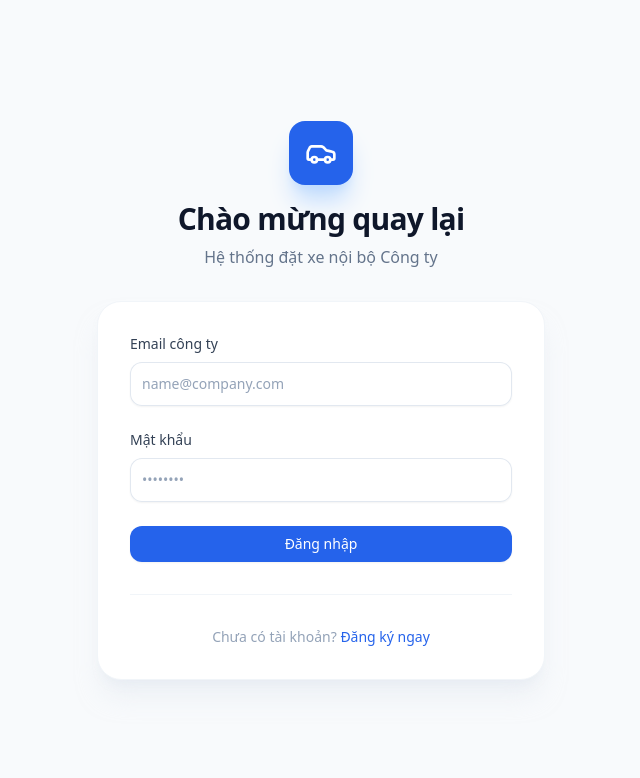
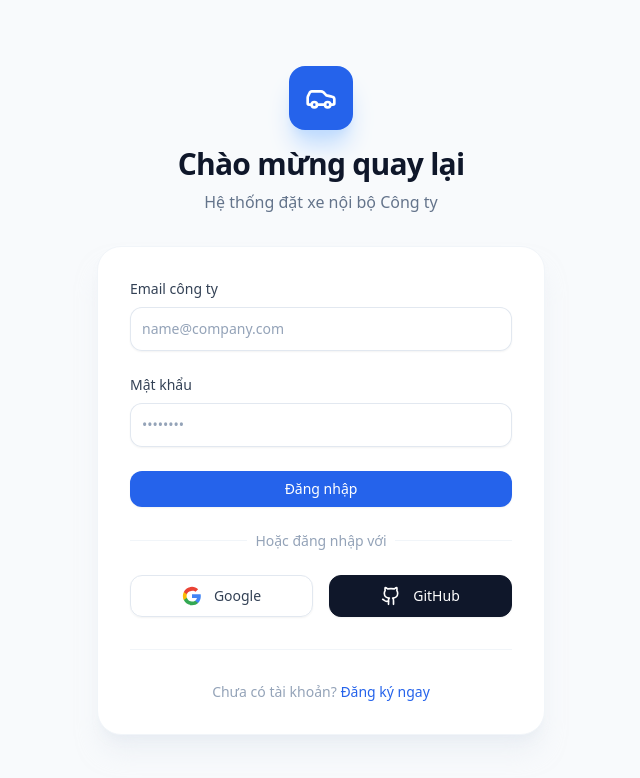
Before and after one commit to vietngd/booking-car, a React (Vite) app in the folder book-xe-admin/: page /login in a window 1280 px wide. Shown: the top 778 px of the page, without its empty margins (319-959 px from the left). Built offline with nearby package versions, Linux system fonts and the light colour scheme.

Commit message:
feat: Implement user authentication with Supabase, including a login page and the main application layout.

```diff
--- a/book-xe-admin/src/app/auth-context.tsx
+++ b/book-xe-admin/src/app/auth-context.tsx
@@ -8,6 +8,7 @@ interface AuthContextType {
   session: Session | null;
   loading: boolean;
   signOut: () => Promise<void>;
+  refreshSession: () => Promise<void>;
 }
 
 const AuthContext = createContext<AuthContextType | undefined>(undefined);
@@ -33,18 +34,53 @@ export const AuthProvider: React.FC<{ children: React.ReactNode }> = ({
     // Listen for auth changes
     const {
       data: { subscription },
-    } = supabase.auth.onAuthStateChange((_event, session) => {
+    } = supabase.auth.onAuthStateChange((event, session) => {
+      console.log("Auth event:", event);
       setSession(session);
+
       if (session) {
         fetchUserProfile(session.user.id, session.user.email!);
       } else {
         setUser(null);
         setLoading(false);
       }
+
+      if (event === "SIGNED_IN") {
+        console.log("User signed in");
+      }
+
+      if (event === "TOKEN_REFRESHED") {
+        console.log("Token refreshed successfully");
+      }
+
+      if (event === "SIGNED_OUT") {
+        setSession(null);
+        setUser(null);
+      }
+
+      if (event === "USER_UPDATED") {
+        if (session) fetchUserProfile(session.user.id, session.user.email!);
+      }
     });
 
     return () => subscription.unsubscribe();
   }, []);
+
+  const refreshSession = async () => {
+    const { data, error } = await supabase.auth.refreshSession();
+    if (error) {
+      console.error("Refresh session error:", error);
+      // If refresh fails and it's an invalid refresh token, sign out
+      if (
+        error.message.includes("refresh_token_not_found") ||
+        error.message.includes("invalid refresh token")
+      ) {
+        await signOut();
+      }
+    } else {
+      setSession(data.session);
+    }
+  };
 
   const fetchUserProfile = async (id: string, email: string) => {
     try {
@@ -78,7 +114,9 @@ export const AuthProvider: React.FC<{ children: React.ReactNode }> = ({
   };
 
   return (
-    <AuthContext.Provider value={{ user, session, loading, signOut }}>
+    <AuthContext.Provider
+      value={{ user, session, loading, signOut, refreshSession }}
+    >
       {children}
     </AuthContext.Provider>
   );
--- a/book-xe-admin/src/app/supabase.ts
+++ b/book-xe-admin/src/app/supabase.ts
@@ -7,4 +7,10 @@ if (!supabaseUrl || !supabaseAnonKey) {
   console.warn('Supabase credentials are missing. Please add VITE_SUPABASE_URL and VITE_SUPABASE_ANON_KEY to your .env file.');
 }
 
-export const supabase = createClient(supabaseUrl, supabaseAnonKey);
+export const supabase = createClient(supabaseUrl, supabaseAnonKey, {
+  auth: {
+    autoRefreshToken: true,
+    persistSession: true,
+    detectSessionInUrl: true
+  }
+});
--- a/book-xe-admin/src/components/layout/MainLayout.tsx
+++ b/book-xe-admin/src/components/layout/MainLayout.tsx
@@ -37,7 +37,7 @@ export const MainLayout: React.FC = () => {
       label: "Quản lý đơn",
       icon: CheckSquare,
       path: "/admin/bookings",
-      roles: ["manager_viet", "manager_korea", "admin"],
+      roles: ["admin"],
     },
     {
       label: "Quản lý nhân sự",
--- a/book-xe-admin/src/pages/login/LoginPage.tsx
+++ b/book-xe-admin/src/pages/login/LoginPage.tsx
@@ -2,7 +2,7 @@ import React, { useState } from "react";
 import { useNavigate, Navigate, Link } from "react-router-dom";
 import { supabase } from "../../app/supabase";
 import { useAuth } from "../../app/auth-context";
-import { Car, Loader2 } from "lucide-react";
+import { Car, Loader2, Github } from "lucide-react";
 
 export const LoginPage: React.FC = () => {
   const [email, setEmail] = useState("");
@@ -37,6 +37,24 @@ export const LoginPage: React.FC = () => {
       setError("Đã có lỗi xảy ra. Vui lòng thử lại sau.");
       console.error(err);
     } finally {
+      setLoading(false);
+    }
+  };
+
+  const handleSocialLogin = async (provider: "google" | "github") => {
+    try {
+      setLoading(true);
+      const { error } = await supabase.auth.signInWithOAuth({
+        provider,
+        options: {
+          redirectTo: `${window.location.origin}/dashboard`,
+        },
+      });
+      if (error) throw error;
+    } catch (err: any) {
+      setError(
+        err.message || "Đã có lỗi xảy ra khi đăng nhập bằng " + provider,
+      );
       setLoading(false);
     }
   };
@@ -113,6 +131,58 @@ export const LoginPage: React.FC = () => {
             </button>
           </form>
 
+          <div className="mt-6">
+            <div className="relative mb-6">
+              <div className="absolute inset-0 flex items-center">
+                <div className="w-full border-t border-slate-100"></div>
+              </div>
+              <div className="relative flex justify-center text-sm">
+                <span className="px-2 bg-white text-slate-400">
+                  Hoặc đăng nhập với
+                </span>
+              </div>
+            </div>
+
+            <div className="grid grid-cols-2 gap-4">
+              <button
+                onClick={() => handleSocialLogin("google")}
+                disabled={loading}
+                className="flex items-center justify-center gap-3 px-4 py-2.5 border border-slate-200 rounded-xl hover:bg-slate-50 hover:border-slate-300 transition-all font-medium text-slate-700 active:scale-95 shadow-sm group"
+              >
+                <svg
+                  className="h-5 w-5 group-hover:scale-110 transition-transform"
+                  viewBox="0 0 24 24"
+                >
+                  <path
+                    d="M22.56 12.25c0-.78-.07-1.53-.2-2.25H12v4.26h5.92c-.26 1.37-1.04 2.53-2.21 3.31v2.77h3.57c2.08-1.92 3.28-4.74 3.28-8.09z"
+                    fill="#4285F4"
+                  />
+                  <path
+                    d="M12 23c2.97 0 5.46-.98 7.28-2.66l-3.57-2.77c-.98.66-2.23 1.06-3.71 1.06-2.86 0-5.29-1.93-6.16-4.53H2.18v2.84C3.99 20.53 7.7 23 12 23z"
+                    fill="#34A853"
+                  />
+                  <path
+                    d="M5.84 14.09c-.22-.66-.35-1.36-.35-2.09s.13-1.43.35-2.09V7.07H2.18C1.43 8.55 1 10.22 1 12s.43 3.45 1.18 4.93l3.66-2.84z"
+                    fill="#FBBC05"
+                  />
+                  <path
+                    d="M12 5.38c1.62 0 3.06.56 4.21 1.64l3.15-3.15C17.45 2.09 14.97 1 12 1 7.7 1 3.99 3.47 2.18 7.07l3.66 2.84c.87-2.6 3.3-4.53 12-4.53z"
+                    fill="#EA4335"
+                  />
+                </svg>
+                <span className="text-sm">Google</span>
+              </button>
+              <button
+                onClick={() => handleSocialLogin("github")}
+                disabled={loading}
+                className="flex items-center justify-center gap-3 px-4 py-2.5 bg-slate-900 border border-slate-900 rounded-xl hover:bg-slate-800 transition-all font-medium text-white active:scale-95 shadow-sm group"
+              >
+                <Github className="h-5 w-5 group-hover:scale-110 transition-transform" />
+                <span className="text-sm">GitHub</span>
+              </button>
+            </div>
+          </div>
+
           <div className="mt-8 pt-8 border-t border-slate-100 text-center">
             <p className="text-sm text-slate-400">
               Chưa có tài khoản?{" "}
```
